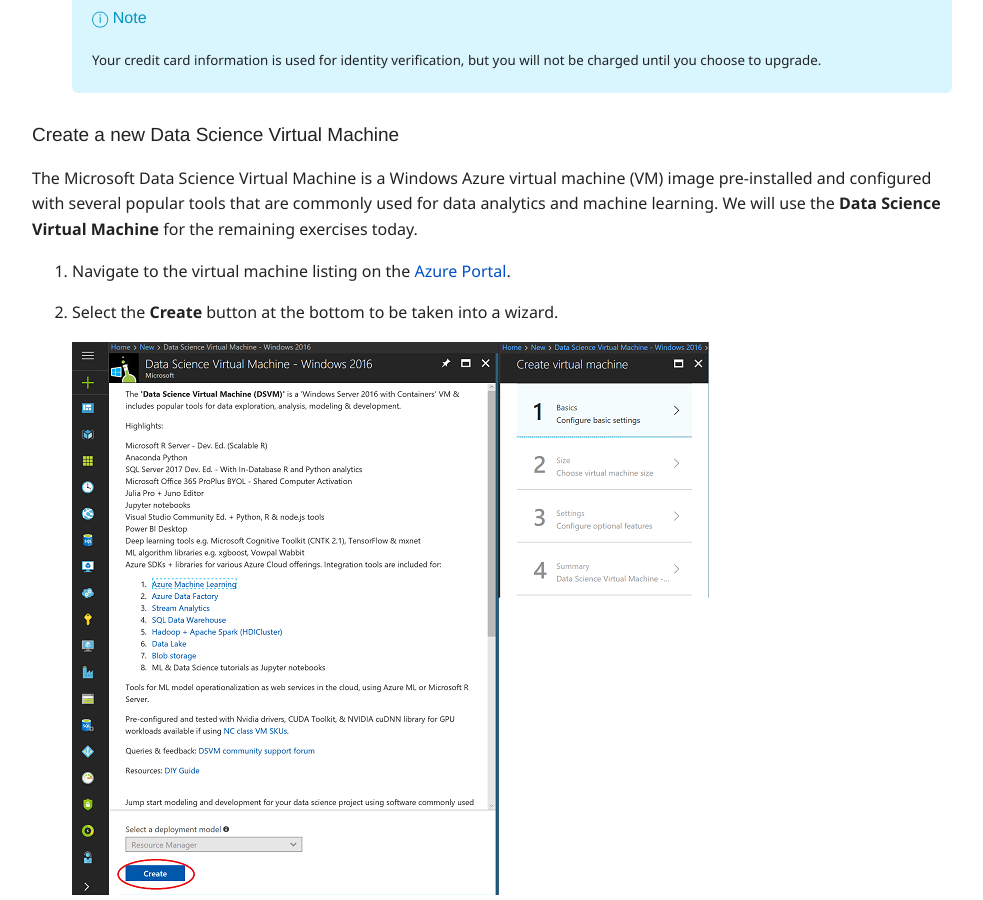
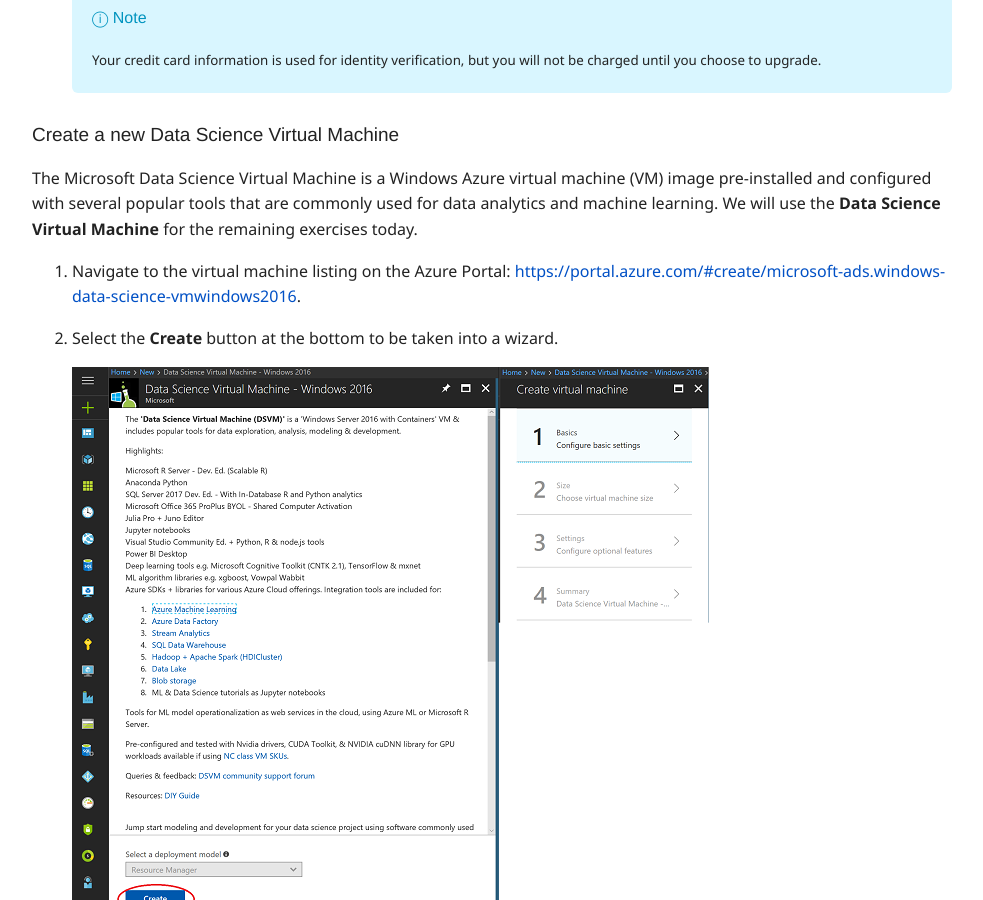
Before and after one commit to scook-valorem/bot-in-a-day, a Jekyll site: the page built from setup.md, in a window 1280 px wide and 900 px high, scrolled down 981 px. Shown: the whole window, without its empty margins (243-1226 px from the left). Built offline with Jekyll 4.4.1, drawn with Linux system fonts in a browser that asks for light colours; nearby versions of some CDN libraries.

Commit message:
Update setup.md

```diff
--- a/setup.md
+++ b/setup.md
@@ -40,7 +40,7 @@
 
 The Microsoft Data Science Virtual Machine is a Windows Azure virtual machine (VM) image pre-installed and configured with several popular tools that are commonly used for data analytics and machine learning. We will use the **Data Science Virtual Machine** for the remaining exercises today.
 
-1. Navigate to the virtual machine listing on the [Azure Portal](https://portal.azure.com/#create/microsoft-ads.windows-data-science-vmwindows2016).
+1. Navigate to the virtual machine listing on the Azure Portal: <https://portal.azure.com/#create/microsoft-ads.windows-data-science-vmwindows2016>.
 
 1. Select the **Create** button at the bottom to be taken into a wizard.
 
```
